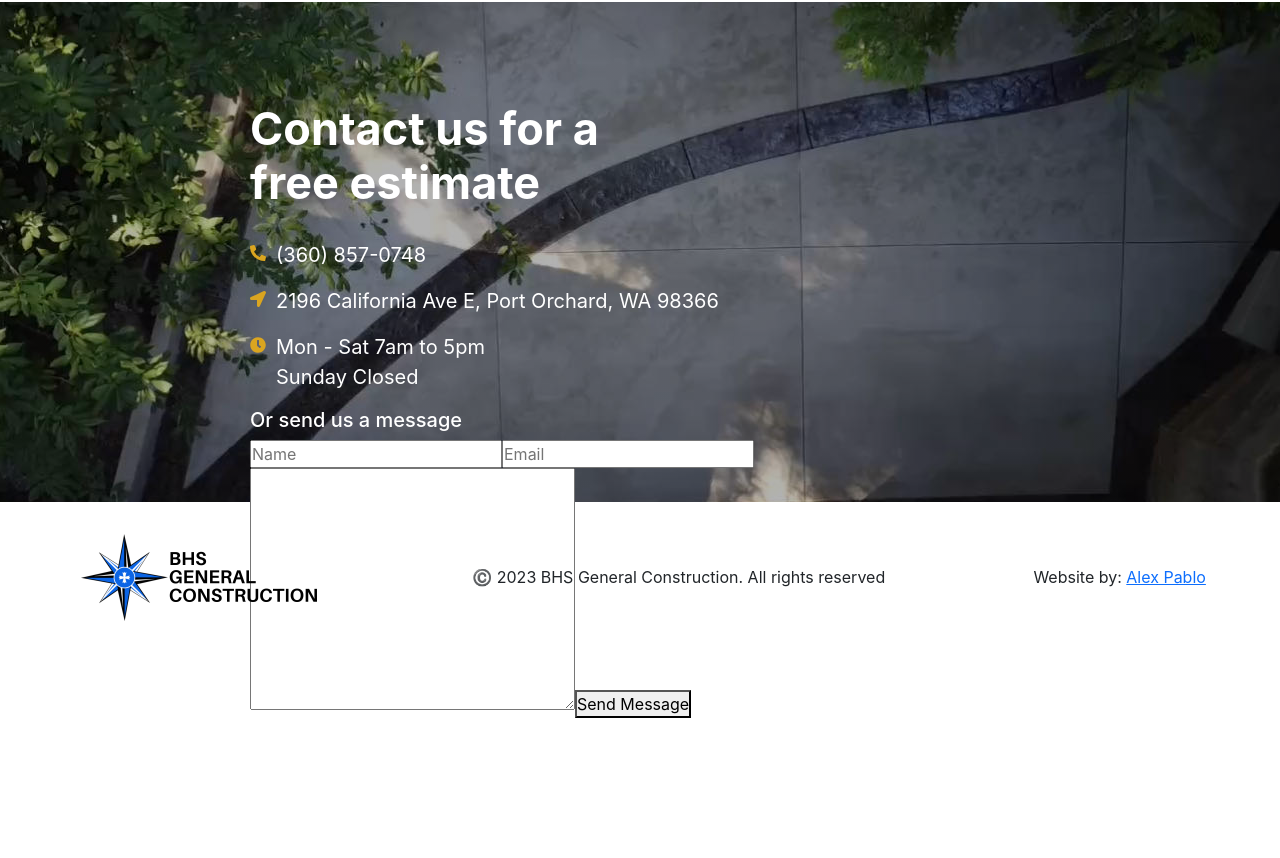
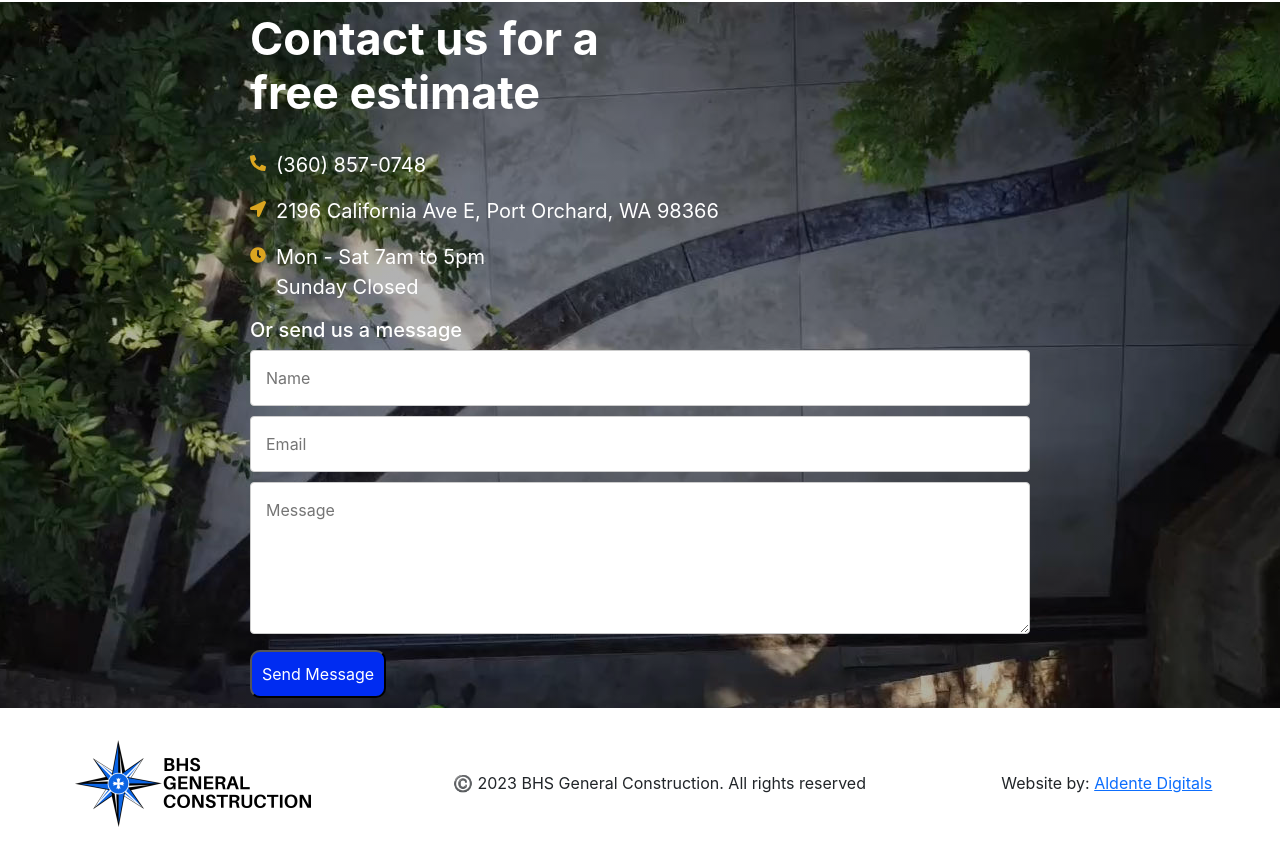
Before and after one commit to alexpablo-code/bhs-general-construction, a React (Create React App) app: page /services in a window 1280 px wide. Shown: the part 3439-4297 px from the top of the page. Before the commit the page ends 4157 px from the top, so only its background shows below. Built offline with nearby package versions, Linux system fonts and the light colour scheme.

Commit message:
form css and ready

```diff
--- a/src/components/Contact.jsx
+++ b/src/components/Contact.jsx
@@ -47,13 +47,33 @@ const Contact = () => {
           Sunday Closed{" "}
         </p>
       </div>
-      <h5>Or send us a message</h5>
-      <form ref={form} onSubmit={sendEmail}>
-        <input type="text" placeholder="Name" name="user_name" required />
-        <input type="text" placeholder="Email" name="user_email" required />
-        <textarea name="message" cols="30" rows="10"></textarea>
-        <button type="submit">Send Message</button>
-      </form>
+      <div>
+        <h5>Or send us a message</h5>
+        <form ref={form} onSubmit={sendEmail} className="contact-form">
+          <input
+            type="text"
+            placeholder="Name"
+            name="user_name"
+            required
+            className="form-input"
+          />
+          <input
+            type="text"
+            placeholder="Email"
+            name="user_email"
+            required
+            className="form-input"
+          />
+          <textarea
+            name="message"
+            cols="15"
+            rows="5"
+            placeholder="Message"
+            className="form-input"
+          ></textarea>
+          <button type="submit">Send Message</button>
+        </form>
+      </div>
     </section>
   );
 };
--- a/src/components/Footer.jsx
+++ b/src/components/Footer.jsx
@@ -16,7 +16,7 @@ const Footer = () => {
       <p>©️ 2023 BHS General Construction. All rights reserved</p>
       <p>
         Website by:{" "}
-        <a href="https://www.instagram.com/the.alexpablo">Alex Pablo</a>
+        <a href="https://www.instagram.com/the.alexpablo">Aldente Digitals</a>
       </p>
     </footer>
   );
--- a/src/styles/contact.css
+++ b/src/styles/contact.css
@@ -4,7 +4,7 @@
     background-image:linear-gradient(rgba(0,0,0,0.3),rgba(0,0,0,0.3)), url('../components/images/decorative_driveway.jpg');
     background-repeat: cover;
     background-position: 50%;
-    height: 400px;
+    /* height: 400px; */
     padding: 20px;
     color: white;
     margin: 0;
@@ -25,10 +25,34 @@
     display: flex;
 }
 
+.contact-form{
+    /* display: flex;
+    flex-direction: column;
+
+    margin: 20px 0; */
+    box-sizing: border-box;
+}
+.form-input{
+    padding: 15px;
+    margin-bottom: 10px;
+    display: inline-block;
+    border: 1px solid #ccc;
+    border-radius: 4px;
+    box-sizing: border-box;
+    width: 100%;
+}
+
+.contact-form > button{
+    background-color: rgb(0, 44, 241);
+    border-radius: 10px;
+    color: white;
+    padding: 10px;
+}
+
 @media screen and (min-width:992px){
     .contact-section{
-        padding: 100px 250px;
-        height: 500px;
+        padding: 10px 250px;
+        /* height: 500px; */
     }
 
     .contact-section > h3{
```
